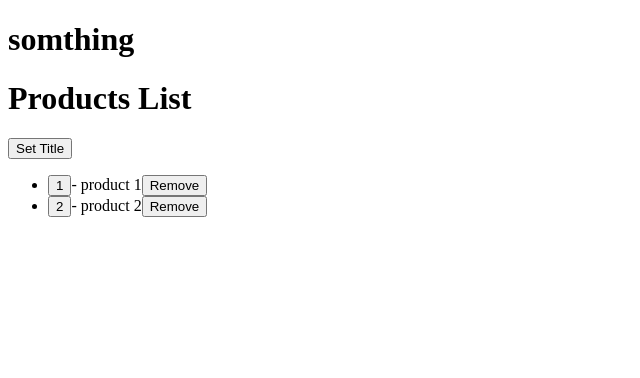
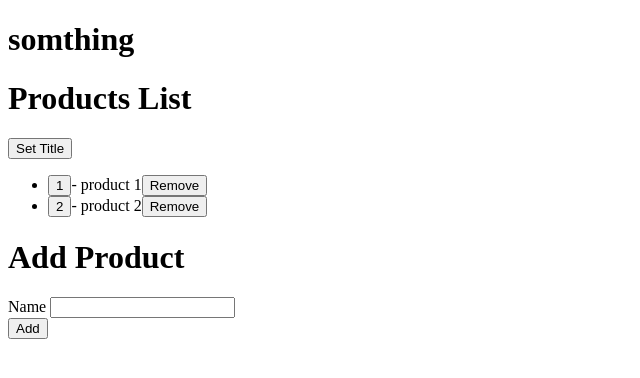
Before and after one commit to namnvph16599/Web208_AngularIo, an Angular app: page / in a window 1280 px wide. Shown: the top 378 px of the page, without its empty margins (0-640 px from the left). Built offline with nearby package versions, Linux system fonts and the light colour scheme.

Commit message:
feat: add product

```diff
--- a/src/app/app.module.ts
+++ b/src/app/app.module.ts
@@ -1,11 +1,10 @@
 import { NgModule } from '@angular/core';
-import { FormsModule } from '@angular/forms';
+import { FormsModule, ReactiveFormsModule } from '@angular/forms';
 import { BrowserModule } from '@angular/platform-browser';
 
 import { AppComponent } from './app.component';
 import { ProductDetailComponent } from './product-detail/product-detail.component';
 import { ProductsComponent } from './products/products.component';
-
 @NgModule({
   declarations: [
     AppComponent,
@@ -14,7 +13,8 @@ import { ProductsComponent } from './products/products.component';
 
   ],
   imports: [
-    BrowserModule, FormsModule
+    BrowserModule, FormsModule,
+    ReactiveFormsModule
   ],
   providers: [],
   bootstrap: [AppComponent]
--- a/src/app/products/products.component.html
+++ b/src/app/products/products.component.html
@@ -8,6 +8,20 @@
         <button (click)="removeProduct(product.id)">Remove</button>
     </li>
 </ul>
+
+<h1>Add Product</h1>
+<form [formGroup]="checkoutForm" (ngSubmit)="onSubmit()">
+
+    <div>
+        <label for="name">
+            Name
+        </label>
+        <input id="name" type="text" formControlName="name">
+    </div>
+
+    <button type="submit">Add</button>
+</form>
+
 <!--
 <div *ngIf="selectedProduct">
     <h2>{{selectedProduct.name | uppercase}} Details</h2>
--- a/src/app/products/products.component.ts
+++ b/src/app/products/products.component.ts
@@ -1,5 +1,5 @@
 import { Component, OnInit } from '@angular/core';
-import { IProduct } from 'src/interface/products';
+import { FormBuilder } from '@angular/forms';
 
 @Component({
   selector: 'app-products',
@@ -7,7 +7,22 @@ import { IProduct } from 'src/interface/products';
   styleUrls: ['./products.component.scss']
 })
 export class ProductsComponent implements OnInit {
-  constructor() { }
+  constructor(private formBuilder: FormBuilder,) {
+  }
+
+  checkoutForm = this.formBuilder.group({
+    name: ''
+  })
+
+  onSubmit() {
+    console.log(111111, this.checkoutForm);
+    const product = {
+      id: this.products[this.products.length - 1].id + 1,
+      name: this.checkoutForm.value.name
+    }
+    this.products = this.products.concat(product)
+    this.checkoutForm.reset()
+  }
 
   selectedProduct?: any;
 
@@ -17,15 +32,11 @@ export class ProductsComponent implements OnInit {
 
   title: string = 'Products List';
 
-  showProduct: boolean = false;
-
   setTitle() {
     this.title = 'Product List Changed'
   }
 
   onSelect(product: any): void {
-    console.log(11111, product);
-    this.showProduct = true;
     this.selectedProduct = product;
   }
 
```
